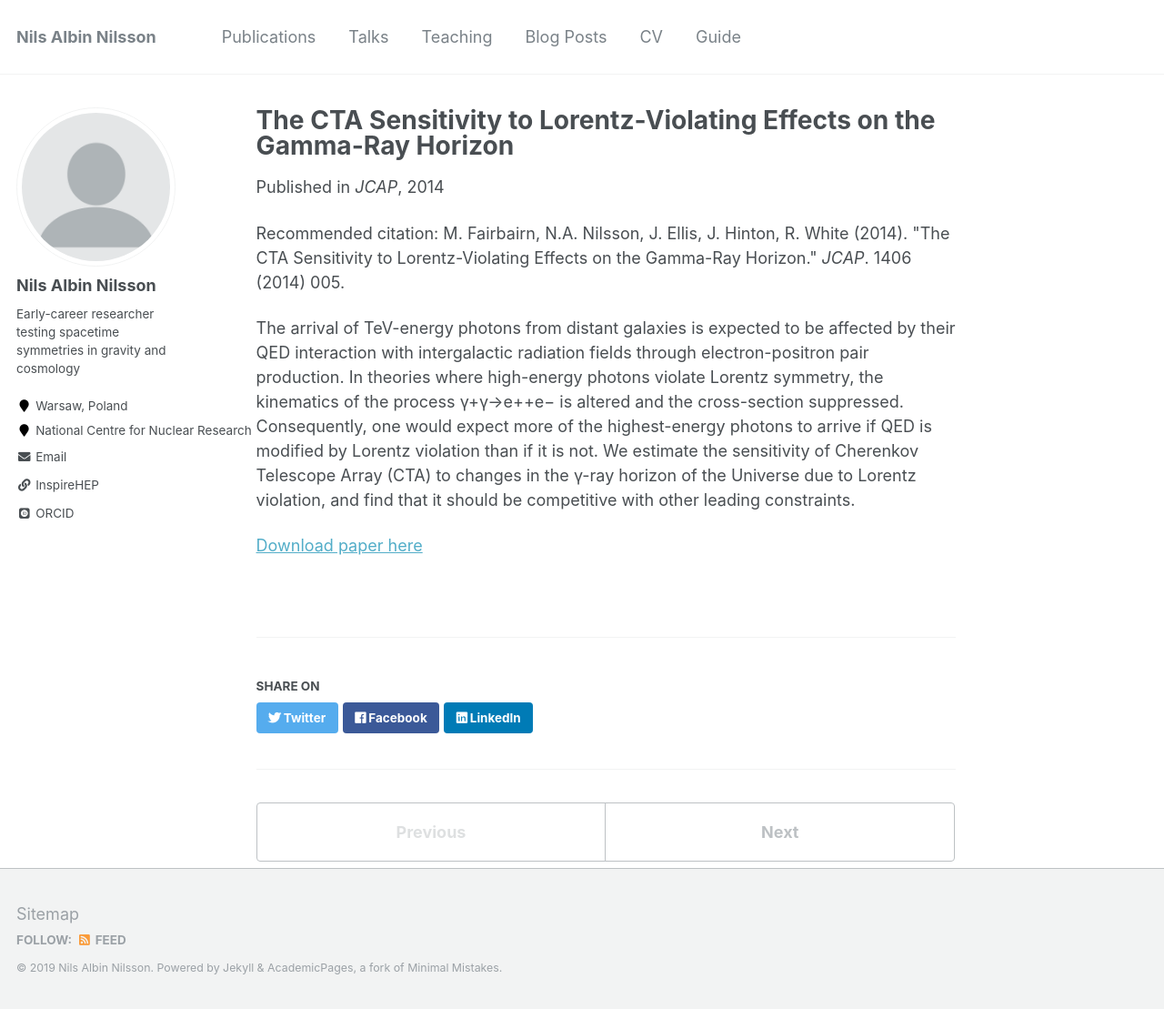
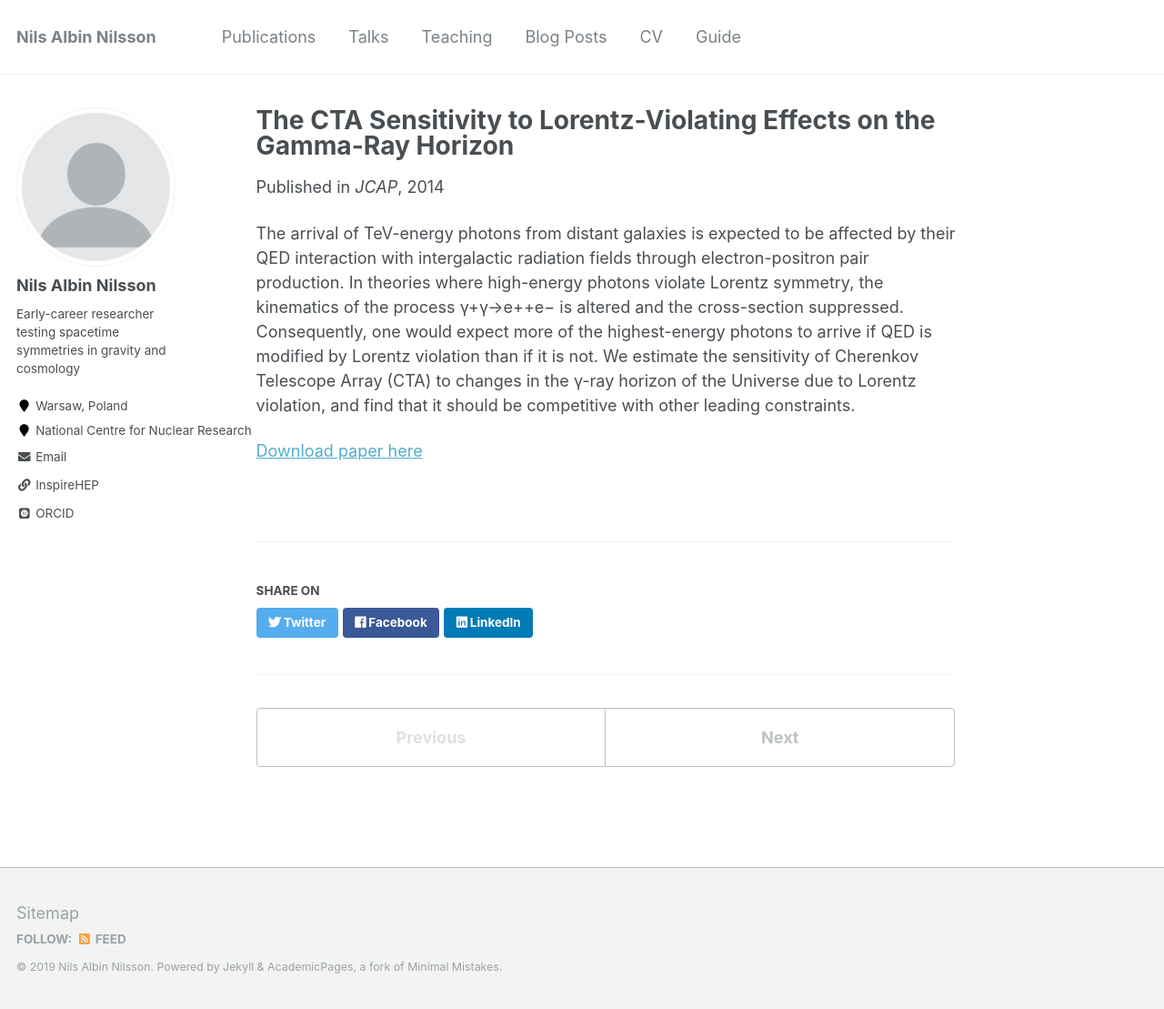
Before and after one commit to nilsanilsson/nilsanilsson.github.io, a Jekyll site: the page built from _publications/2014-CTA-Lorentz.md, in a window 1280 px wide and 1109 px high. Shown: the whole window at 91% size. Built offline with Jekyll 4.4.1, drawn with Linux system fonts in a browser that asks for light colours; some web fonts are replaced.

Commit message:
Initial commit

```diff
--- a/_publications/2014-CTA-Lorentz.md
+++ b/_publications/2014-CTA-Lorentz.md
@@ -2,11 +2,8 @@
 title: "The CTA Sensitivity to Lorentz-Violating Effects on the Gamma-Ray Horizon"
 collection: publications
 permalink: /publication/2014-CTA-Lorentz
-#excerpt: ''
 date: 2014-01-31
 venue: 'JCAP'
-#paperurl: 'https://arxiv.org/pdf/1401.8178.pdf'
-citation: 'M. Fairbairn, N.A. Nilsson, J. Ellis, J. Hinton, R. White (2014). &quot;The CTA Sensitivity to Lorentz-Violating Effects on the Gamma-Ray Horizon.&quot; <i>JCAP</i>. 1406 (2014) 005.'
 ---
 The arrival of TeV-energy photons from distant galaxies is expected to be affected by their QED interaction with intergalactic radiation fields through electron-positron pair production. In theories where high-energy photons violate Lorentz symmetry, the kinematics of the process γ+γ→e++e− is altered and the cross-section suppressed. Consequently, one would expect more of the highest-energy photons to arrive if QED is modified by Lorentz violation than if it is not. We estimate the
 sensitivity of Cherenkov Telescope Array (CTA) to changes in the γ-ray horizon of the Universe due to Lorentz violation, and find that it should be competitive with other leading constraints.
```
